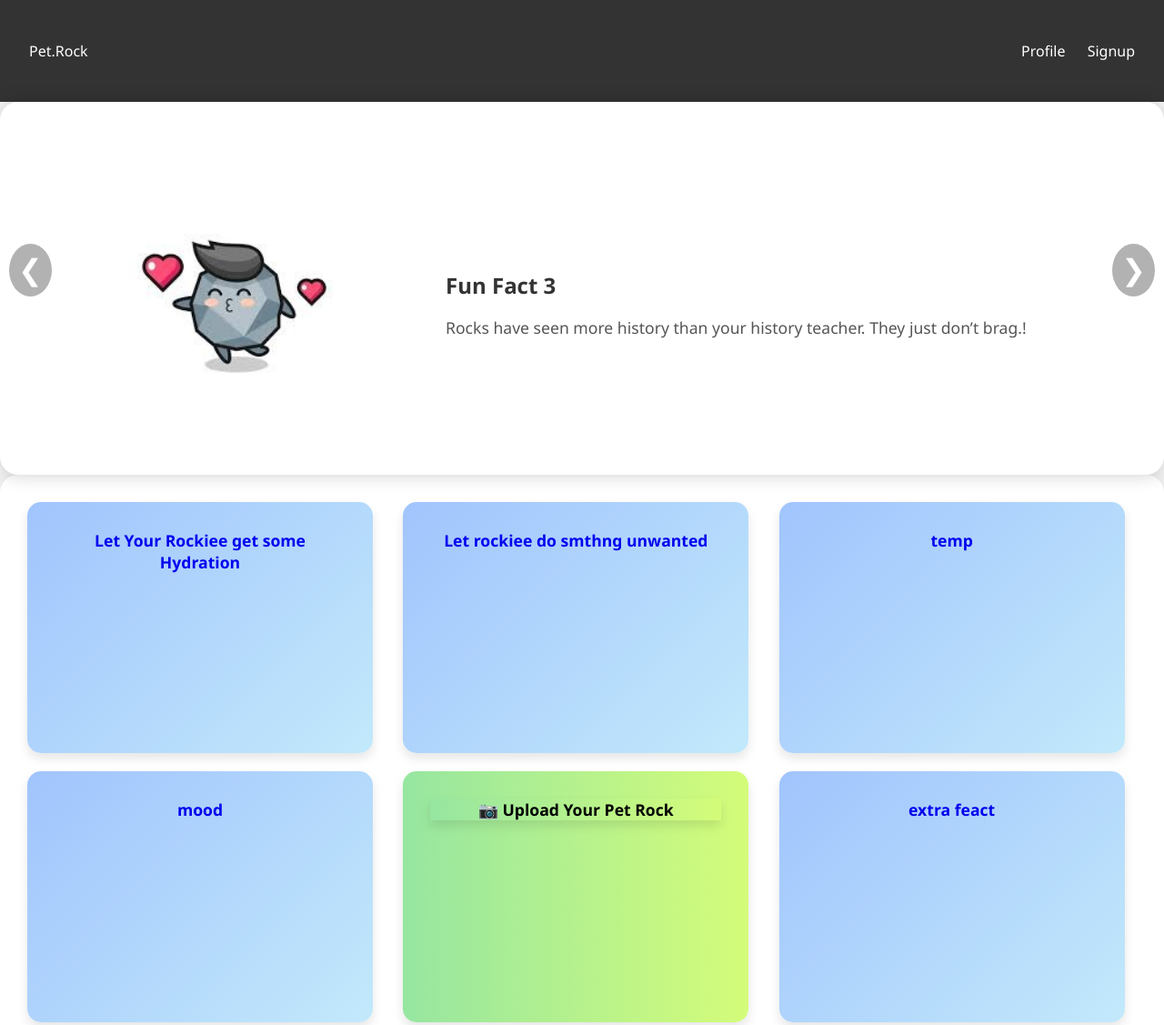
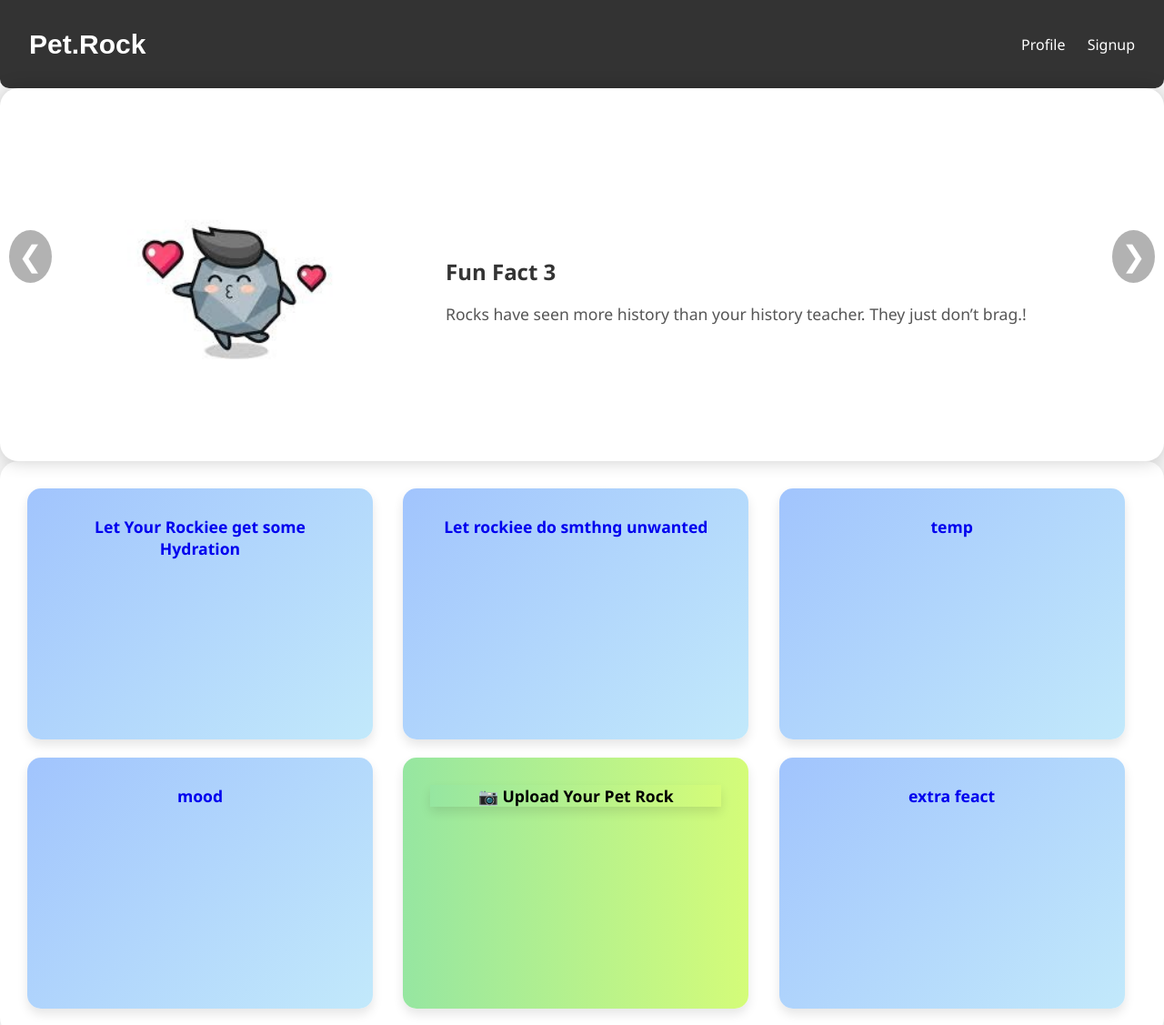
Before and after one commit to jany104/PetRock, a plain HTML site: page templates/index.html in a window 1280 px wide. Shown: the whole page at 91% size. Drawn offline with Linux system fonts and the light colour scheme.

Commit message:
resolving

```diff
--- a/static/css/styles.css
+++ b/static/css/styles.css
@@ -12,8 +12,10 @@ body {
   align-items: center;
   padding: 1rem 2rem;
   background-color: #333;
+  border-bottom-left-radius:10px ;
+  border-bottom-right-radius:10px ;
   color: white;
-  height: 80px; /* Modified: Increased height */
+  height: 65px; /* Modified: Increased height */
   margin: 0;     /* Modified: Removed extra margin */
 }
 
@@ -21,6 +23,11 @@ body {
   margin-left: 20px;
   color: white;
   text-decoration: none;
+}
+.logo{
+  font-size: 30px;
+  font-weight: 900;
+  font-family:'fredoka',sans-serif;
 }
 
 .nav-links a:hover {
```
